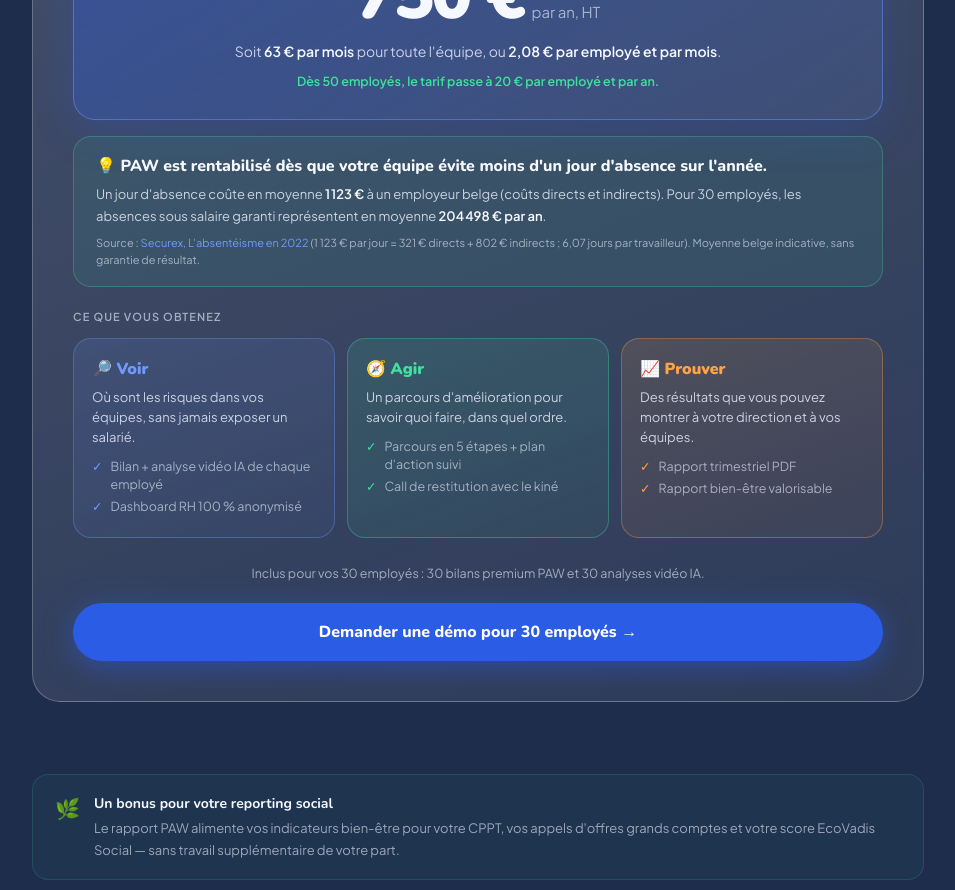
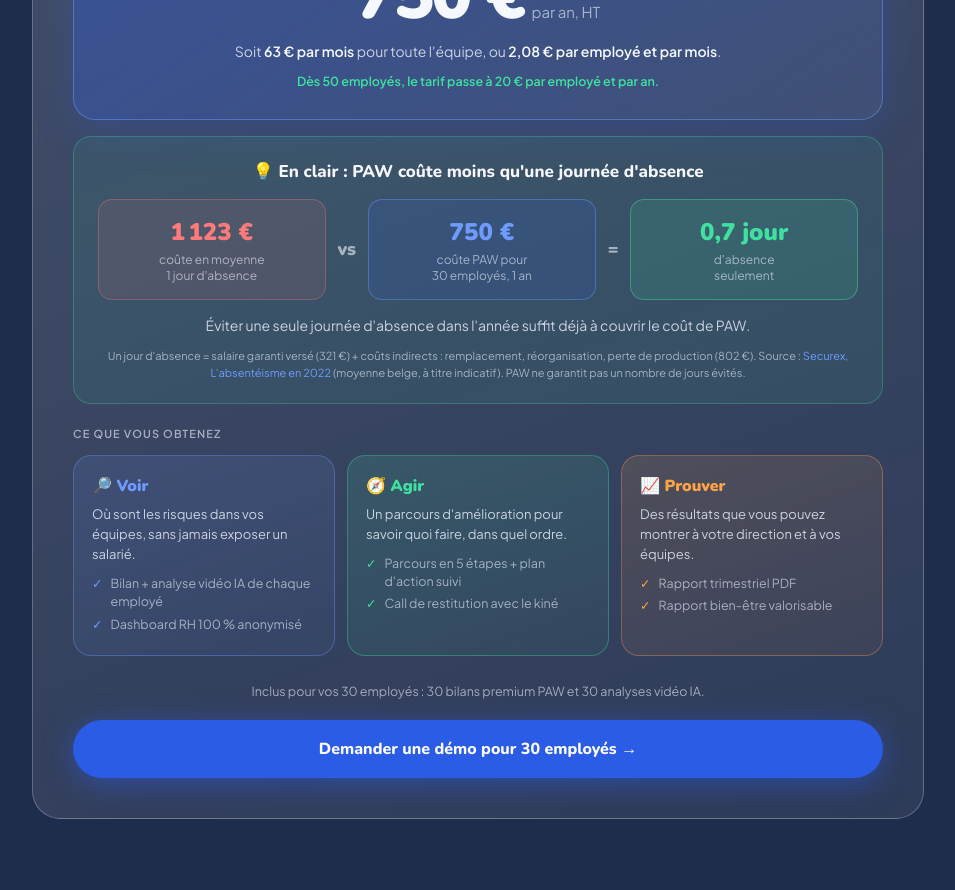
Before and after one commit to Julienbeumier/posture-at-work, a Next.js app: page /entreprise in a window 1280 px wide. Shown: the part 3660-4550 px from the top of the page, without its empty margins (162-1117 px from the left). Built offline with nearby package versions, Linux system fonts and the light colour scheme; no server answers.

Commit message:
Page Entreprise : rentabilité en trois chiffres clairs (1 jour d'absence vs coût PAW)
Co-Authored-By: Claude Sonnet 5.5 <noreply@anthropic.com>
Claude-Session: https://claude.ai/code/session_013sL58Eqc78MD33isaRaEUz

```diff
--- a/app/entreprise/EntrepriseClient.tsx
+++ b/app/entreprise/EntrepriseClient.tsx
@@ -30,9 +30,8 @@ const FEATURES = [
 ];
 
 // Coût moyen d'un jour d'absence (salaire garanti) pour un employeur belge — Securex, baromètre de l'absentéisme 2022 :
-// 321 € de coûts directs + 802 € de coûts indirects = 1 123 € par jour ; 6,07 jours par travailleur à temps plein.
+// 321 € de coûts directs + 802 € de coûts indirects = 1 123 € par jour d'absence (salaire garanti).
 const COUT_JOUR_ABSENCE = 1123;
-const JOURS_ABSENCE_PAR_TRAVAILLEUR = 6.07;
 const SECUREX_URL = "https://www.securex.be/getmedia/a13c68a1-07b4-46b8-a7d9-21e046b77cfa/WhitePaper-Absenteisme-2022-fr.pdf?ext=.pdf";
 const SLIDER_MIN = 10;
 const SLIDER_MAX = 150;
@@ -75,8 +74,6 @@ function InvestmentCalculator({
   const monthly = p.totalYear / 12;
   const perEmployeeMonth = p.perEmployee / 12;
   const breakEvenDays = p.totalYear / COUT_JOUR_ABSENCE;
-  const breakEvenLabel = breakEvenDays < 1 ? "moins d'un jour d'absence" : `${Math.ceil(breakEvenDays)} jours d'absence`;
-  const absenceCostTeam = Math.round(p.n * JOURS_ABSENCE_PAR_TRAVAILLEUR * COUT_JOUR_ABSENCE);
   const marks = [10, 25, 50, 100, 150];
 
   return (
@@ -166,20 +163,37 @@ function InvestmentCalculator({
               )}
             </div>
 
-            {/* 3. Rentabilité (chiffre sourcé) */}
-            <div style={{ borderRadius: 18, padding: isMobile ? "16px" : "18px 22px", marginBottom: 22, background: "rgba(63,224,160,0.08)", border: "1px solid rgba(63,224,160,0.28)" }}>
-              <p style={{ fontFamily: fonts.h, fontWeight: 800, fontSize: isMobile ? 15 : 16, color: c.textPrimary, margin: "0 0 6px", lineHeight: 1.45 }}>
-                💡 PAW est rentabilisé dès que votre équipe évite {breakEvenLabel} sur l&apos;année.
+            {/* 3. Rentabilité : comparaison simple, chiffre belge sourcé */}
+            <div style={{ borderRadius: 18, padding: isMobile ? "18px 14px" : "22px 24px", marginBottom: 22, background: "rgba(63,224,160,0.08)", border: "1px solid rgba(63,224,160,0.28)" }}>
+              <p style={{ fontFamily: fonts.h, fontWeight: 800, fontSize: isMobile ? 15 : 17, color: c.textPrimary, margin: "0 0 14px", textAlign: "center" }}>
+                💡 En clair : {breakEvenDays <= 1 ? "PAW coûte moins qu'une journée d'absence" : `PAW coûte l'équivalent de ${Math.ceil(breakEvenDays)} jours d'absence`}
               </p>
-              <p style={{ fontFamily: fonts.b, fontSize: 13, color: c.textSecondary, margin: 0, lineHeight: 1.65 }}>
-                Un jour d&apos;absence coûte en moyenne <strong style={{ color: c.textPrimary }}>{COUT_JOUR_ABSENCE.toLocaleString("fr-FR")} €</strong> à un employeur belge
-                (coûts directs et indirects). Pour {p.n} employés, les absences sous salaire garanti représentent en moyenne{" "}
-                <strong style={{ color: c.textPrimary }}>{absenceCostTeam.toLocaleString("fr-FR")} € par an</strong>.
+              <div style={{ display: "grid", gridTemplateColumns: isMobile ? "1fr" : "1fr auto 1fr auto 1fr", alignItems: "center", gap: isMobile ? 8 : 12, marginBottom: 14 }}>
+                <div style={{ textAlign: "center", padding: "14px 10px", borderRadius: 14, background: "rgba(255,123,123,0.10)", border: "1px solid rgba(255,123,123,0.3)" }}>
+                  <p style={{ fontFamily: fonts.h, fontWeight: 900, fontSize: 24, color: "#ff7b7b", margin: "0 0 2px" }}>{COUT_JOUR_ABSENCE.toLocaleString("fr-FR")} €</p>
+                  <p style={{ fontFamily: fonts.b, fontSize: 12, color: c.textMuted, margin: 0, lineHeight: 1.4 }}>coûte en moyenne<br />1 jour d&apos;absence</p>
+                </div>
+                <span aria-hidden="true" style={{ textAlign: "center", fontFamily: fonts.h, fontWeight: 900, fontSize: 18, color: c.textMuted }}>vs</span>
+                <div style={{ textAlign: "center", padding: "14px 10px", borderRadius: 14, background: "rgba(43,92,230,0.14)", border: "1px solid rgba(111,155,255,0.4)" }}>
+                  <p style={{ fontFamily: fonts.h, fontWeight: 900, fontSize: 24, color: "#6f9bff", margin: "0 0 2px" }}>{p.totalYear.toLocaleString("fr-FR")} €</p>
+                  <p style={{ fontFamily: fonts.b, fontSize: 12, color: c.textMuted, margin: 0, lineHeight: 1.4 }}>coûte PAW pour<br />{p.n} employés, 1 an</p>
+                </div>
+                <span aria-hidden="true" style={{ textAlign: "center", fontFamily: fonts.h, fontWeight: 900, fontSize: 18, color: c.textMuted }}>=</span>
+                <div style={{ textAlign: "center", padding: "14px 10px", borderRadius: 14, background: "rgba(63,224,160,0.12)", border: "1px solid rgba(63,224,160,0.4)" }}>
+                  <p style={{ fontFamily: fonts.h, fontWeight: 900, fontSize: 24, color: "#3fe0a0", margin: "0 0 2px" }}>{breakEvenDays.toFixed(1).replace(".", ",")} jour{breakEvenDays >= 2 ? "s" : ""}</p>
+                  <p style={{ fontFamily: fonts.b, fontSize: 12, color: c.textMuted, margin: 0, lineHeight: 1.4 }}>d&apos;absence<br />seulement</p>
+                </div>
+              </div>
+              <p style={{ fontFamily: fonts.b, fontSize: 14, color: c.textSecondary, margin: "0 0 10px", lineHeight: 1.65, textAlign: "center" }}>
+                {breakEvenDays <= 1
+                  ? "Éviter une seule journée d'absence dans l'année suffit déjà à couvrir le coût de PAW."
+                  : `Éviter ${Math.ceil(breakEvenDays)} jours d'absence dans l'année suffit à couvrir le coût de PAW.`}
               </p>
-              <p style={{ fontFamily: fonts.b, fontSize: 11, color: c.textMuted, margin: "8px 0 0", lineHeight: 1.5 }}>
+              <p style={{ fontFamily: fonts.b, fontSize: 11, color: c.textMuted, margin: 0, lineHeight: 1.55, textAlign: "center" }}>
+                Un jour d&apos;absence = salaire garanti versé (321 €) + coûts indirects : remplacement, réorganisation, perte de production (802 €).{" "}
                 Source :{" "}
                 <a href={SECUREX_URL} target="_blank" rel="noopener noreferrer" style={{ color: "#6f9bff" }}>Securex, L&apos;absentéisme en 2022</a>
-                {" "}(1 123 € par jour = 321 € directs + 802 € indirects ; {JOURS_ABSENCE_PAR_TRAVAILLEUR.toString().replace(".", ",")} jours par travailleur). Moyenne belge indicative, sans garantie de résultat.
+                {" "}(moyenne belge, à titre indicatif). PAW ne garantit pas un nombre de jours évités.
               </p>
             </div>
 
```
